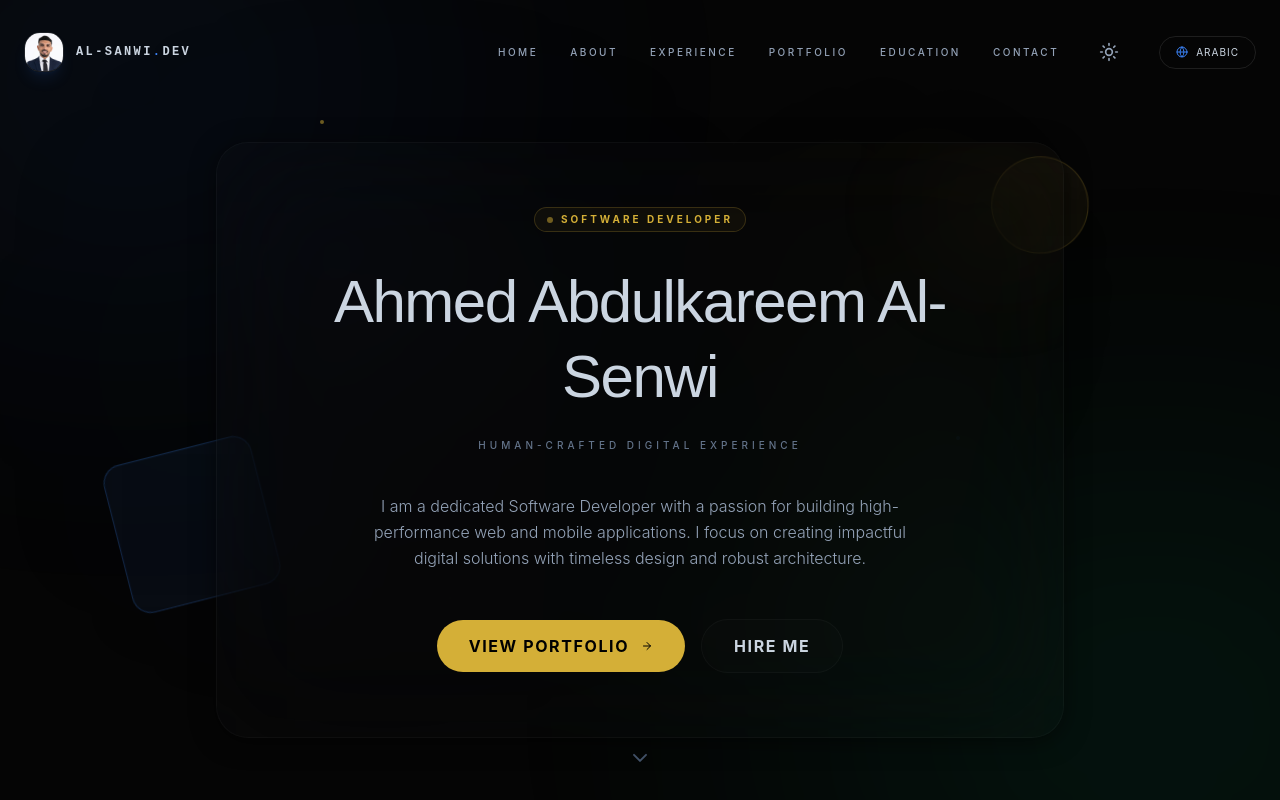
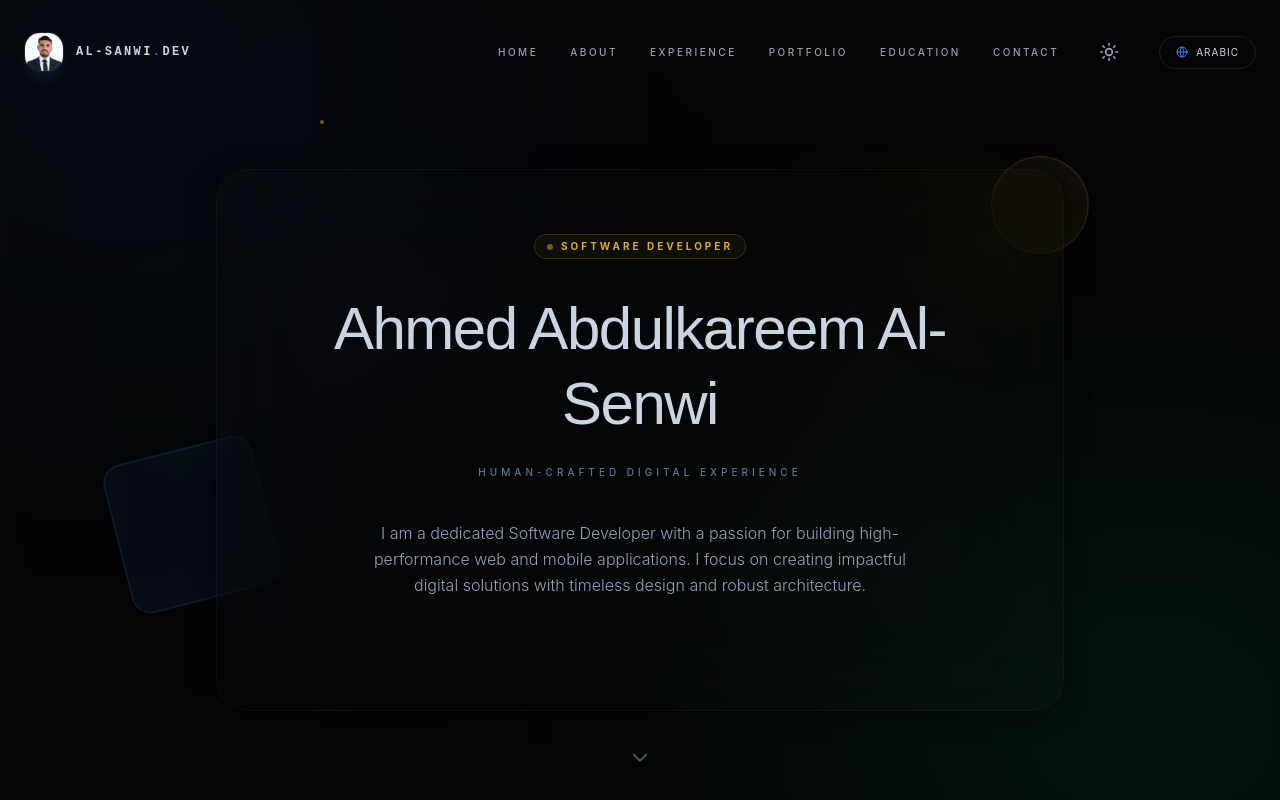
Before and after one commit to Alsenwia3med/alsenwi-portfolio, a React (Vite) app: page / in a window 1280 px wide. Shown: the top 800 px of the page. Built offline with nearby package versions, Linux system fonts and the light colour scheme.

Commit message:
Remove Hire Me and View Portfolio buttons from hero section

```diff
--- a/src/App.tsx
+++ b/src/App.tsx
@@ -921,27 +921,6 @@ export default function App() {
               >
                 {t.hero.summary}
               </motion.p>
-
-              <motion.div
-                initial={{ opacity: 0, y: 20 }}
-                animate={{ opacity: 1, y: 0 }}
-                transition={{ delay: 0.6 }}
-                className="flex flex-col sm:flex-row items-center justify-center gap-3 md:gap-4 w-full sm:w-auto"
-              >
-                <a
-  href="#projects"
-  className="w-full sm:w-auto inline-flex items-center justify-center gap-3 bg-accent-gold text-black px-6 md:px-8 py-3 md:py-3.5 rounded-full text-9px md:text-10px uppercase tracking-widest font-bold hover:shadow-[0_0_30px_rgba(212,175,55,0.3)] transition-all group"
->
-  <span>{t.hero.cta}</span>
-  <ArrowRight className="group-hover:translate-x-1 transition-transform" size={12} />
-</a>
-                <a
-  href="#contact"
-  className="w-full sm:w-auto inline-flex items-center justify-center gap-3 bg-card-bg border border-border text-text px-6 md:px-8 py-3 md:py-3.5 rounded-full text-9px md:text-10px uppercase tracking-widest font-bold hover:bg-card-bg/80 transition-all"
->
-  {t.hero.hireMe}
-</a>
-              </motion.div>
             </div>
           </motion.div>
         </div>
```
